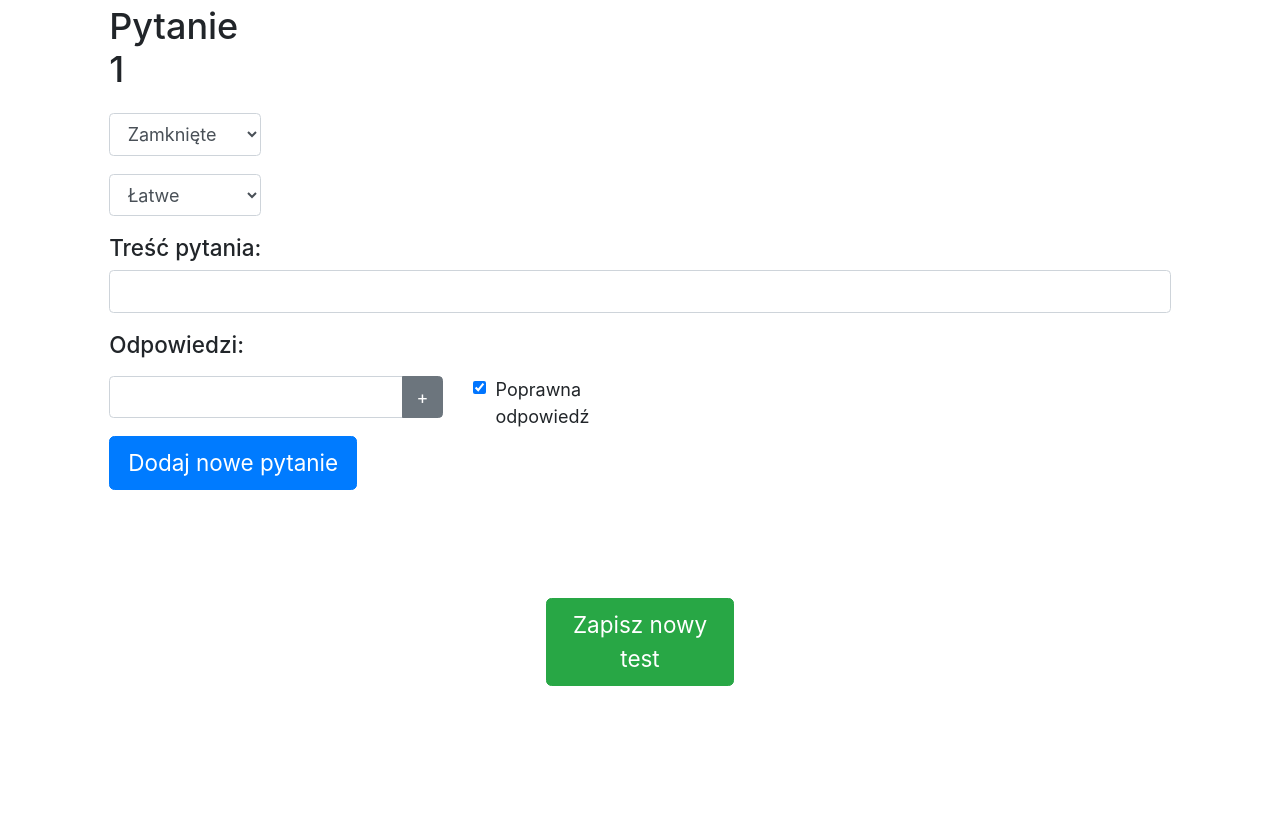
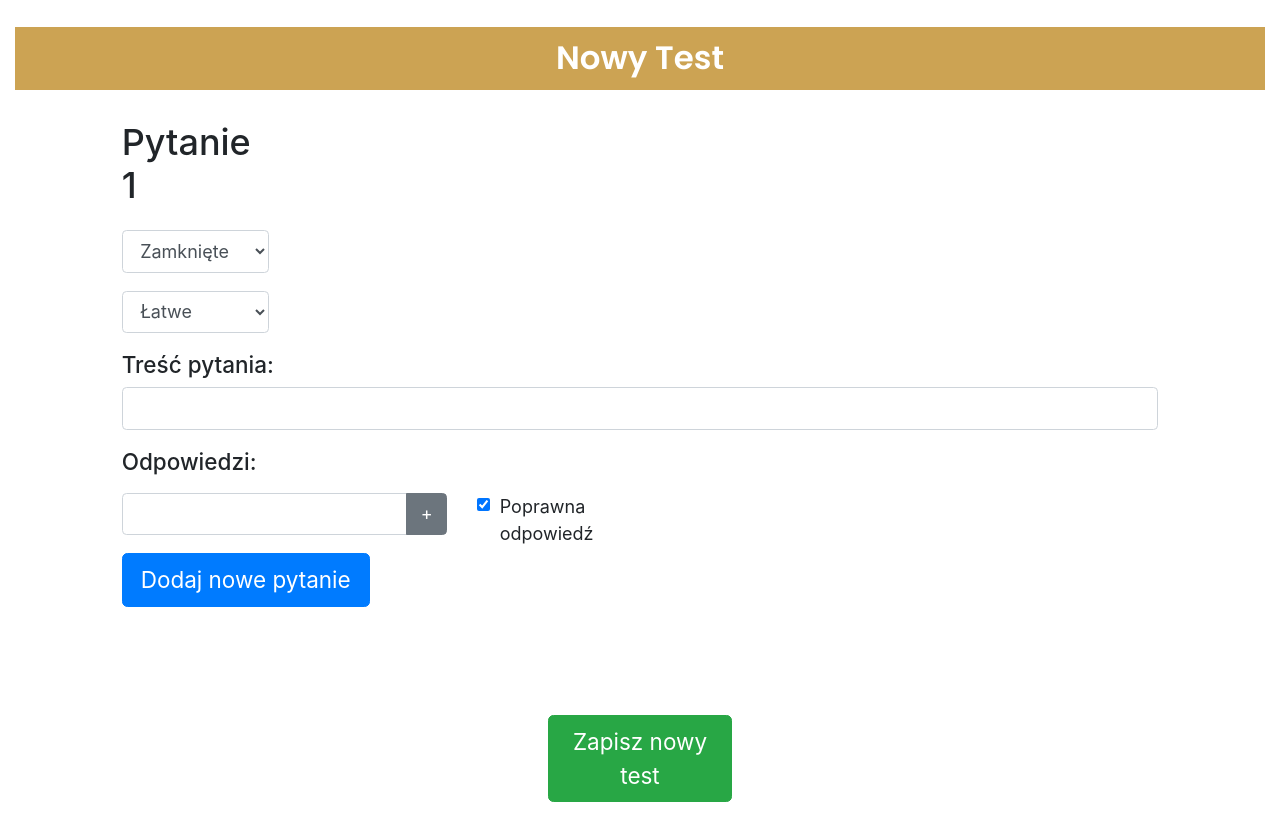
Before and after one commit to Hadrijana/testownik, a React (Create React App) app: page /newTest in a window 1280 px wide. Shown: the top 840 px of the page. Before the commit the page ends 800 px from the top, so only its background shows below. Built offline with nearby package versions, Linux system fonts and the light colour scheme.

Commit message:
new test

```diff
--- a/src/Components/NewTest/NewTest.js
+++ b/src/Components/NewTest/NewTest.js
@@ -60,7 +60,14 @@ class NewTest extends React.Component {
 
   render() {
     return (
-      <div>
+      <div class='container-fluid'>
+        <div class='row'>
+          <div class='col'>
+            <h1 class='text-center my-4'>
+              Nowy Test
+            </h1>
+          </div>
+        </div>
         <QuestionList list={this.state.questions} />
         <Question addNewQuestion={this.handleNewQuestion} />
         <div className="row">
```
